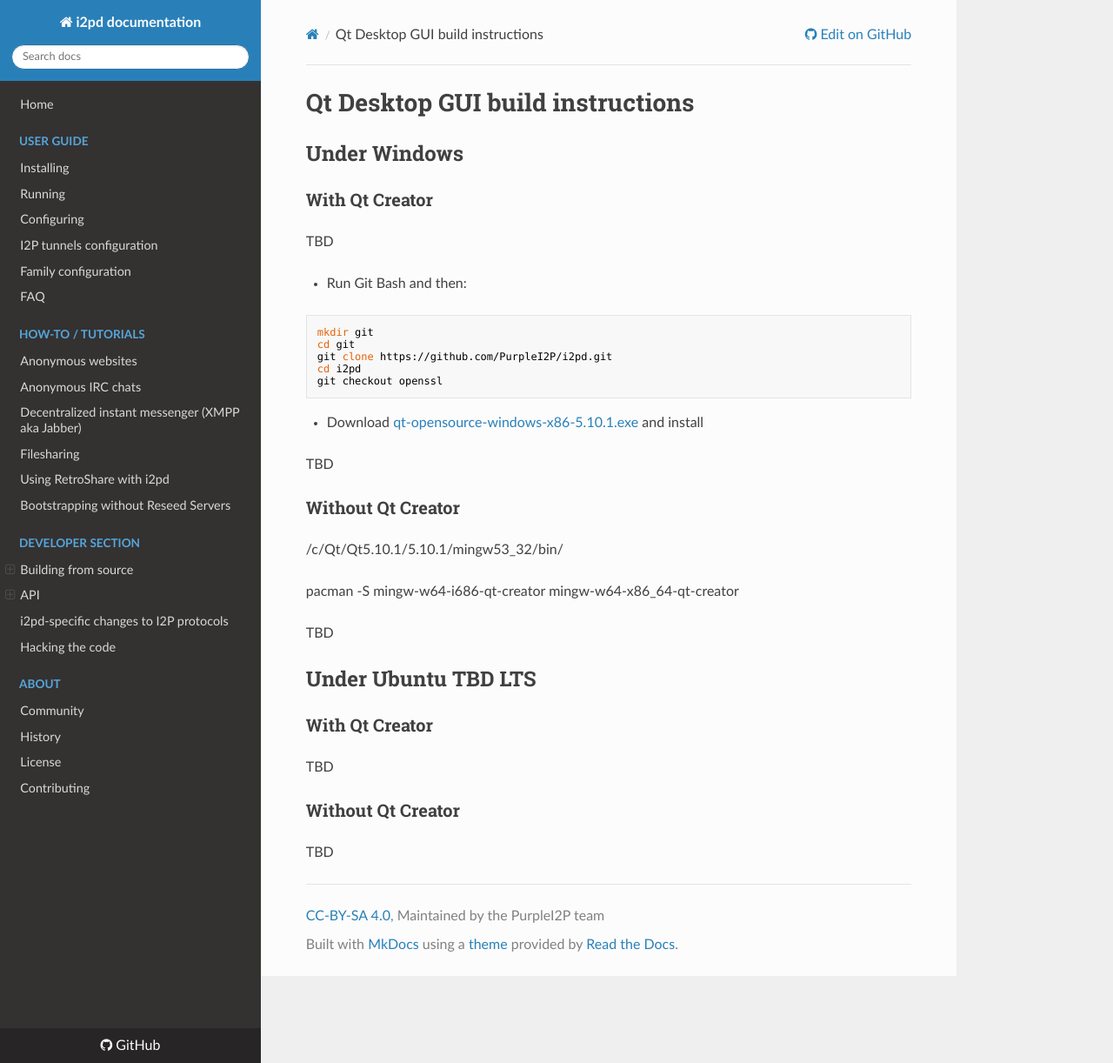
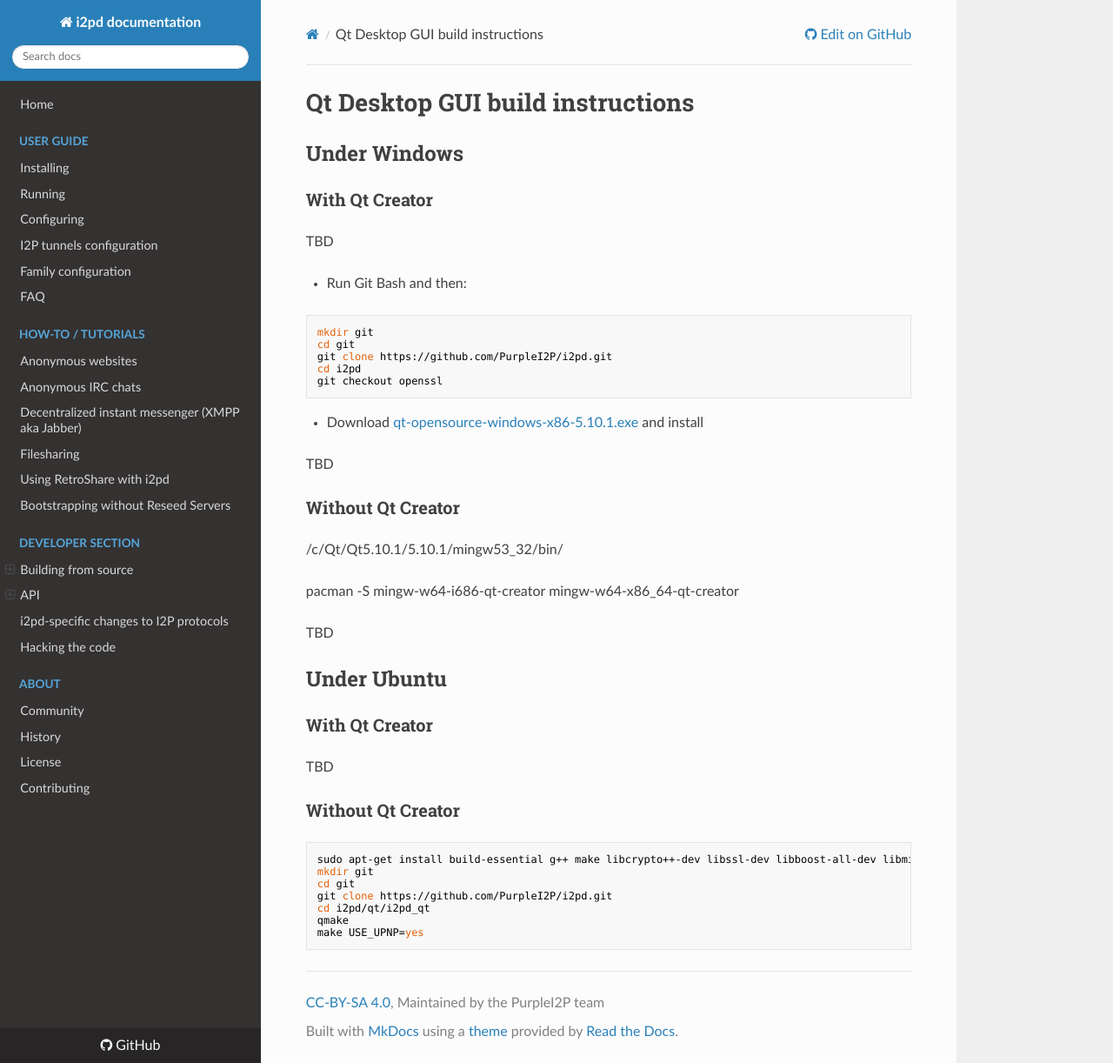
Before and after one commit to PurpleI2P/i2pd_docs_en, an MkDocs documentation site: the page built from docs/devs/building/qt-desktop-gui.md, in a window 1280 px wide and 1222 px high. Shown: the whole window at 87% size. Built offline with MkDocs 1.6.1, drawn with Linux system fonts in a browser that asks for light colours; nearby versions of some CDN libraries; old or Windows-style settings are respelled for this version of MkDocs.

Commit message:
Update qt-desktop-gui.md

````diff
--- a/docs/devs/building/qt-desktop-gui.md
+++ b/docs/devs/building/qt-desktop-gui.md
@@ -29,7 +29,7 @@ pacman -S mingw-w64-i686-qt-creator mingw-w64-x86_64-qt-creator
 
 TBD
 
-## Under Ubuntu TBD LTS
+## Under Ubuntu
 
 ### With Qt Creator
 
@@ -37,4 +37,12 @@ TBD
 
 ### Without Qt Creator
 
-TBD
+```
+sudo apt-get install build-essential g++ make libcrypto++-dev libssl-dev libboost-all-dev libminiupnpc-dev libwebsocketpp-dev qt5-default libqt5gui5 git
+mkdir git
+cd git
+git clone https://github.com/PurpleI2P/i2pd.git
+cd i2pd/qt/i2pd_qt
+qmake
+make USE_UPNP=yes
+```
````
